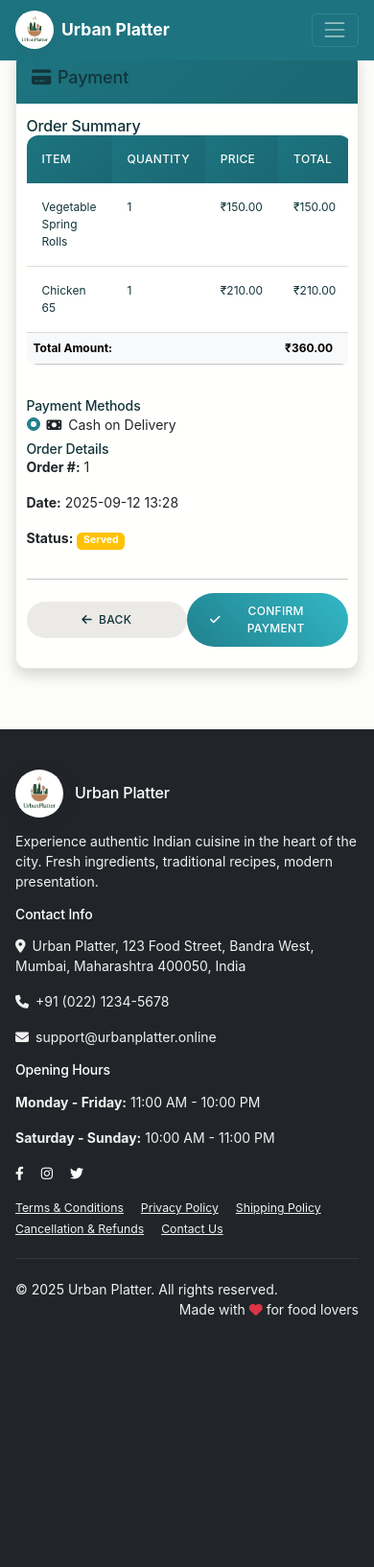
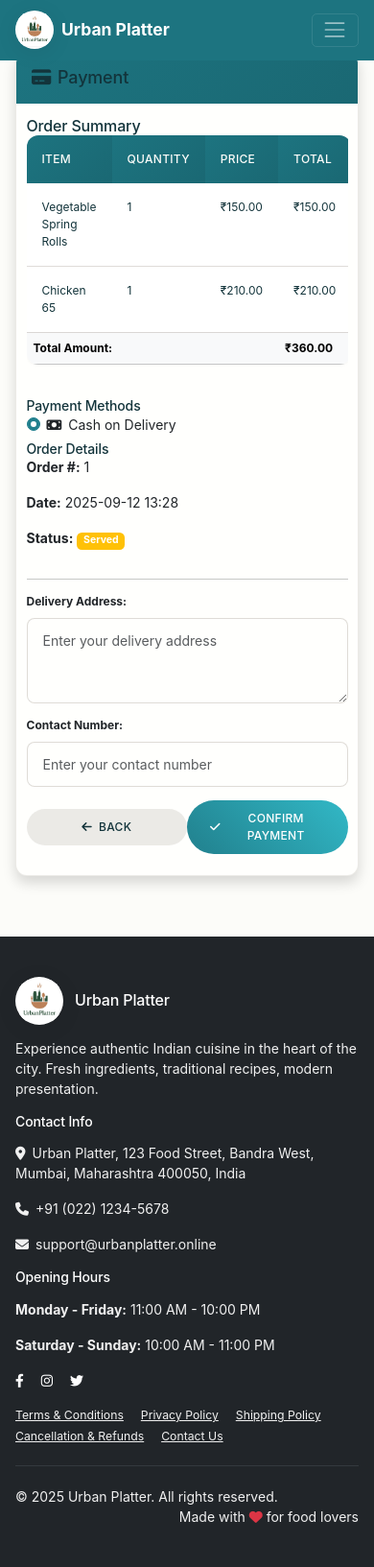
Before and after one commit to vikrantchadha/urbanplatter, a Flask app: page /payment/1 in a window 390 px wide. Shown: the whole page at 96% size. Before the commit the page ends 1371 px from the top, so only its background shows below. Run offline with Flask 3, Linux system fonts and the light colour scheme; a user stored in the database is signed in; data comes from the database, SQL or seed files in the repository; some libraries are stand-ins or nearby versions; some web fonts are replaced.

Commit message:
Add delivery address and contact number fields to payment page
Added two new fields to collect customer information for food delivery:
- Delivery Address: Textarea field for customers to enter their full delivery address
- Contact Number: Input field with validation for 10-digit phone numbers

Both fields are required to ensure we have complete delivery information.

```diff
--- a/templates/payment.html
+++ b/templates/payment.html
@@ -63,6 +63,18 @@
 
                     <hr>
 
+                                    <!-- Delivery Information Section -->
+                                    <div class="row">
+                                                            <div class="col-md-6 mb-3">
+                                                                                        <label for="delivery_address" class="form-label"><strong>Delivery Address:</strong></label>
+                                                                                        <textarea class="form-control" id="delivery_address" name="delivery_address" rows="3" placeholder="Enter your delivery address" required></textarea>
+                                                                                    </div>
+                                                            <div class="col-md-6 mb-3">
+                                                                                        <label for="contact_number" class="form-label"><strong>Contact Number:</strong></label>
+                                                                                        <input type="tel" class="form-control" id="contact_number" name="contact_number" placeholder="Enter your contact number" pattern="[0-9]{10}" required>
+                                                                                    </div>
+                                                        </div>
+
                     <div class="d-flex justify-content-between align-items-center">
                         <button type="button" class="btn btn-secondary" onclick="window.history.back()">
                             <i class="fas fa-arrow-left me-2"></i>BACK
```
